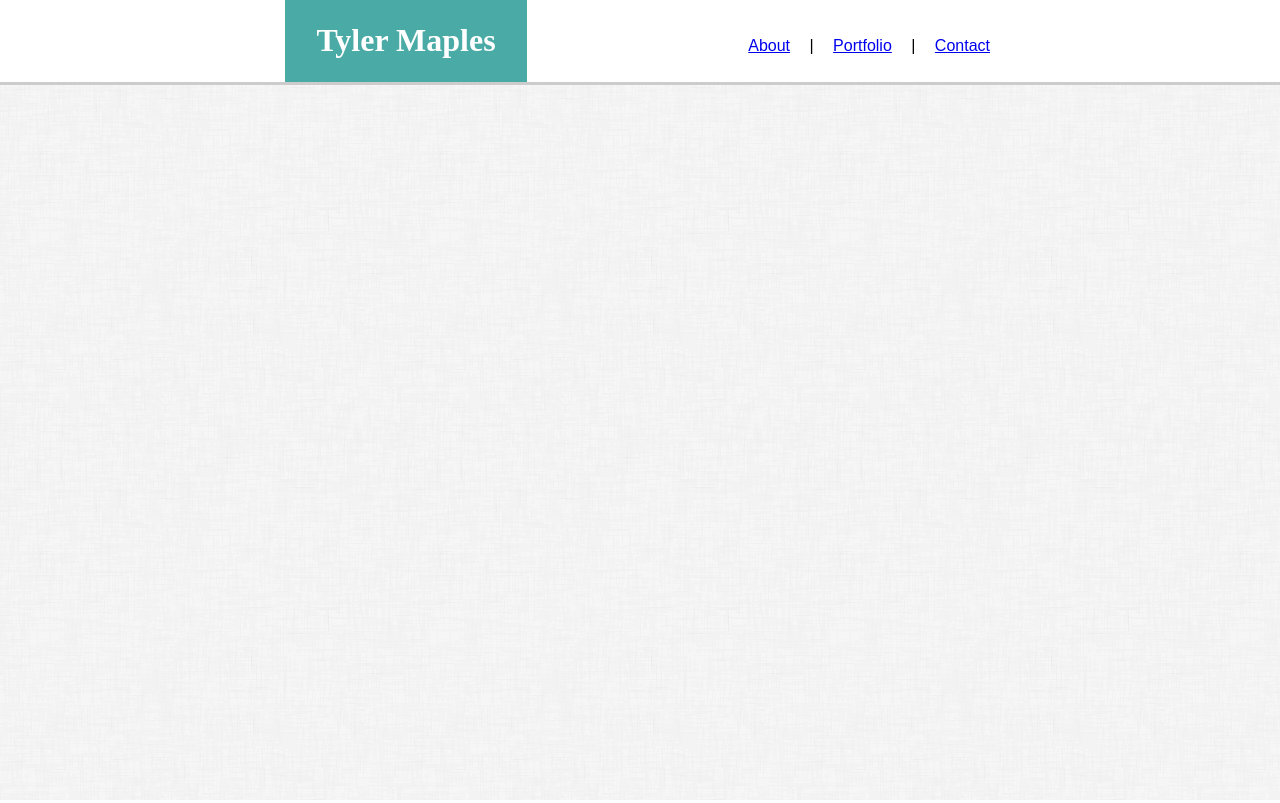
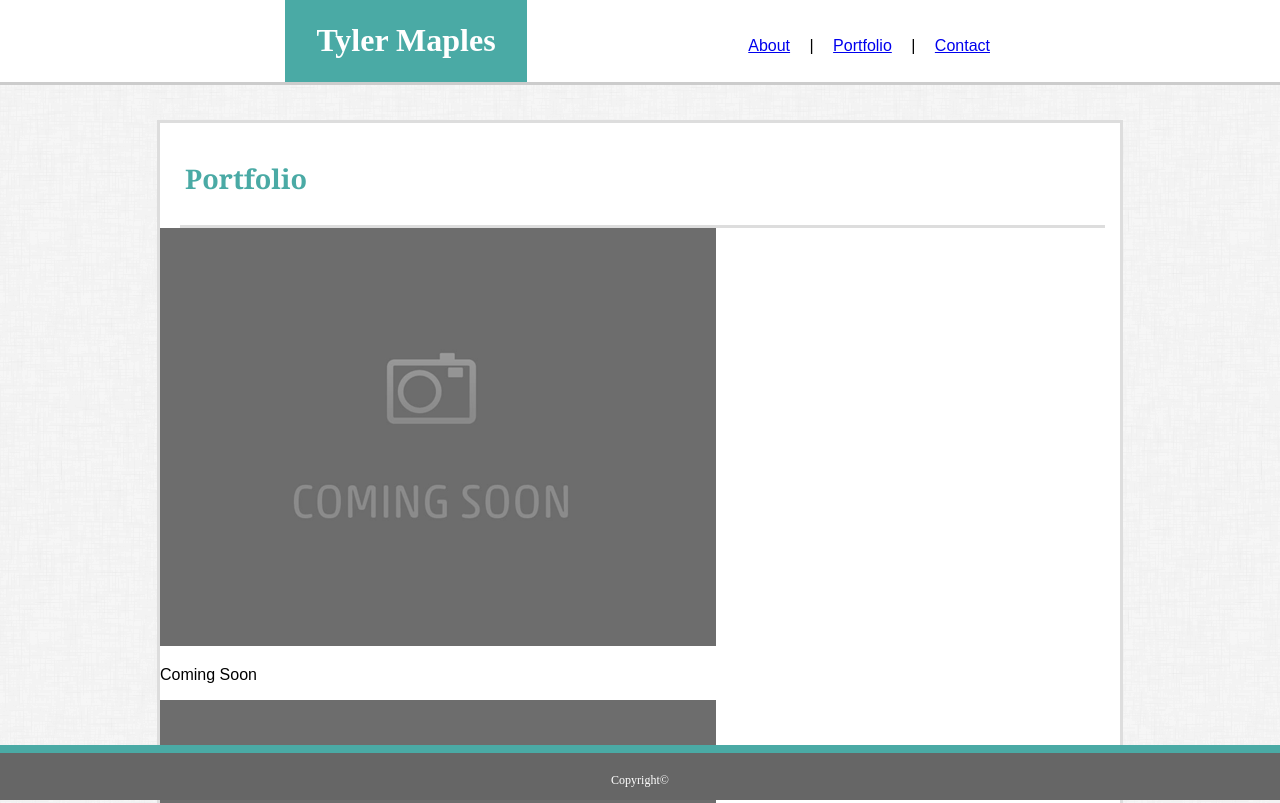
Before and after one commit to tylerkmaples/Basic-Portfolio, a plain HTML site: page portfolio.html in a window 1280 px wide. Shown: the top 803 px of the page. Drawn offline with Linux system fonts and the light colour scheme.

Commit message:
added pics and portfolio format

```diff
--- a/assets/css/style.css
+++ b/assets/css/style.css
@@ -91,3 +91,42 @@ body {
     bottom: 0;
 
 }
+
+#portfoliocontent {
+    width: 960px;
+    font-family: Arial, Helvetica, sans-serif;
+    margin: 0 auto;
+    background: #ffffff;
+    border-style: solid;
+    border-color: #dddddd;
+    margin-top: 120px;
+    overflow: auto;
+}
+
+#portfolioheading {
+    border-bottom: solid;
+    border-color: #dddddd;
+    border-width: 3px;
+    margin-left: 20px;
+    margin-right: 15px;
+}
+
+#portfolio {
+    color: #4aaaa5;
+    padding: 5px;
+    font-family: Georgia, 'Times New Roman', Times, serif;
+    margin-top: 10px;
+    font-size: 18px;
+}
+
+#portfoliowrap {
+
+}
+
+.portfoliopics {
+
+}
+
+.piccontent {
+
+}
--- a/portfolio.html
+++ b/portfolio.html
@@ -33,7 +33,55 @@
             </div>
         </div>
 
+        <div id=portfoliowrap>
+
+            <div class="portfoliopics">
+                <a href=""><img src="./assets/images/placeholder.png" alt="placeholder"/></a>
+                    <div class="piccontent">
+                        <p>Coming Soon</p>
+                    </div>
+            </div>
+
+            <div class="portfoliopics">
+                <a href=""><img src="./assets/images/placeholder.png" alt="placeholder"/></a>
+                    <div class="piccontent">
+                        <p>Coming Soon</p>
+                    </div>
+            </div>
+
+            <div class="portfoliopics">
+                <a href=""><img src="./assets/images/placeholder.png" alt="placeholder"/></a>
+                    <div class="piccontent">
+                        <p>Coming Soon</p>
+                    </div>
+            </div>
+
+            <div class="portfoliopics">
+                <a href=""><img src="./assets/images/placeholder.png" alt="placeholder"/></a>
+                    <div class="piccontent">
+                        <p>Coming Soon</p>
+                    </div>
+            </div>
+
+            <div class="portfoliopics">
+                    <a href=""><img src="./assets/images/placeholder.png" alt="placeholder"/></a>
+                        <div class="piccontent">
+                            <p>Coming Soon</p>
+                        </div>
+                </div>
+            </div>
+
+        </div>
+
     </section>
+
+    <div id="footer">
+
+        <div id="copyright">
+            <p>Copyright&copy;</p>
+        </div>
+
+    </div>
 
 </body>
 </html>
```
Also changed, not shown: assets/images/placeholder.png (added).
